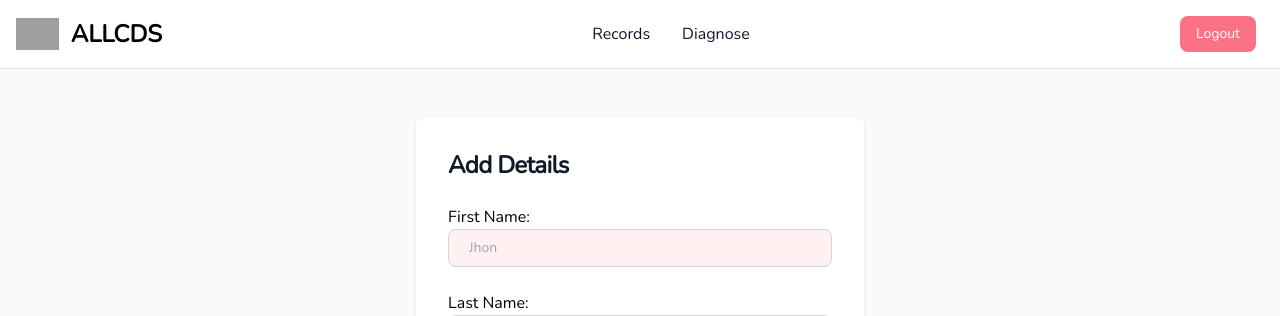
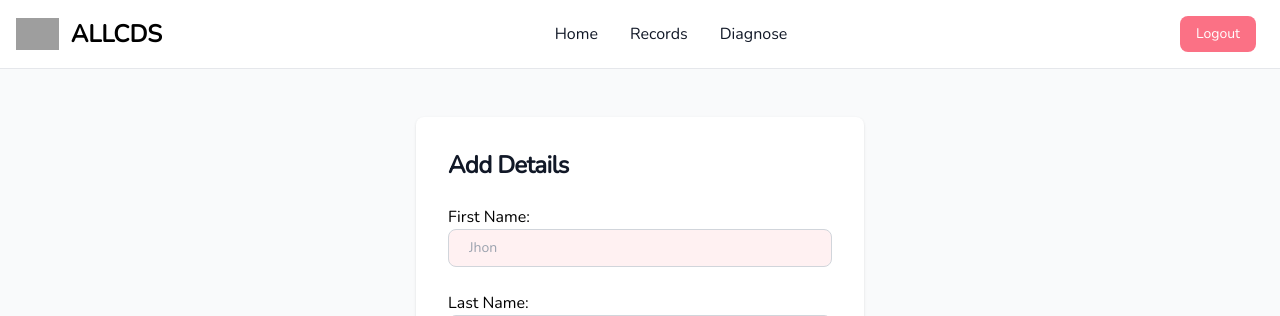
Before and after one commit to ZeenathZahra/ALLCDS, a Django app: page /add_record/ in a window 1280 px wide. Shown: the top 316 px of the page. Run offline with Django 4.2, Linux system fonts and the light colour scheme; the visitor is signed in with stand-in values (Sample User, id 1); some libraries are stand-ins or nearby versions; grey boxes are pictures that could not be loaded.

Commit message:
Added Home Navigation

```diff
--- a/Nexus/Nexus/settings.py
+++ b/Nexus/Nexus/settings.py
@@ -80,7 +80,7 @@ DATABASES = {
         'ENGINE': 'django.db.backends.mysql',
         'NAME':'allcds',
         'USER':'root',
-        'PASSWORD':'Dragon',
+        'PASSWORD':'',
         'HOST':'127.0.0.1',
         'PORT':'3348',
         }
--- a/Nexus/allcds/forms.py
+++ b/Nexus/allcds/forms.py
@@ -33,7 +33,7 @@ class SignUpForm(UserCreationForm):
 
 
 class AddRecordForm(forms.ModelForm):
-    first_name= forms.CharField(required=False ,label="First Name",max_length=100,widget=forms.TextInput(attrs={'class':'px-5 bg-rose-50 border border-gray-300 text-gray-900  bg-rose-50 border border-gray-300 text-gray-900 py-2 w-full  focus:ring-4 focus:outline-none focus:ring-primary-300 rounded-lg block mb-2 text-sm font-medium text-gray-900 dark:text-black','placeholder':'Jhon','required':True}))
+    first_name= forms.CharField(required=False ,label="First Name",max_length=100,widget=forms.TextInput(attrs={'class':'px-5 bg-rose-50 border border-gray-300 text-gray-900  bg-rose-50 border border-gray-300 text-gray-900 py-2 w-full  focus:ring-4 focus:outline-none focus:ring-primary-300 rounded-lg block mb-2 text-sm font-medium text-gray-900 dark:text-white','placeholder':'Jhon','required':True}))
     last_name= forms.CharField(required=False,label="Last Name",max_length=100,widget=forms.TextInput(attrs={'class':'px-5 bg-rose-50 border border-gray-300 text-gray-900  bg-rose-50 border border-gray-300 text-gray-900 py-2 w-full  focus:ring-4 focus:outline-none focus:ring-primary-300 rounded-lg block mb-2 text-sm font-medium text-gray-900 dark:text-black','placeholder':'Doe','required':True  }))
     age=forms.IntegerField(required=False ,label="Age",widget=forms.NumberInput(attrs={'class':'px-5 bg-rose-50 border border-gray-300 text-gray-900  bg-rose-50 border border-gray-300 text-gray-900 py-2 w-full  focus:ring-4 focus:outline-none focus:ring-primary-300 rounded-lg block mb-2 text-sm font-medium text-gray-900 dark:text-black','placeholder':'27' ,'required':True  }))
 
--- a/Nexus/allcds/templates/navbar.html
+++ b/Nexus/allcds/templates/navbar.html
@@ -29,7 +29,9 @@
     <ul class="flex flex-col p-4 md:p-0 mt-4 font-medium border border-gray-100 rounded-lg bg-gray-50 md:flex-row md:space-x-8 md:mt-0 md:border-0 md:bg-white dark:bg-gray-800 md:dark:bg-gray-900 dark:border-gray-700">
 
      {% if user.is_authenticated %}
-
+     <li>
+      <a href="{% url 'home' %}" class="block py-2 pl-3 pr-4 text-gray-900 rounded hover:bg-gray-100 md:hover:bg-transparent md:hover:text-rose-700 md:p-0 md:dark:hover:text-blue-500 dark:text-white dark:hover:bg-gray-700 dark:hover:text-white md:dark:hover:bg-transparent dark:border-gray-700">Home</a>
+    </li>
       <li>
           <a href="{% url 'records' %}" class="block py-2 pl-3 pr-4 text-gray-900 rounded hover:bg-gray-100 md:hover:bg-transparent md:hover:text-rose-700 md:p-0 md:dark:hover:text-blue-500 dark:text-white dark:hover:bg-gray-700 dark:hover:text-white md:dark:hover:bg-transparent dark:border-gray-700">Records</a>
       </li>
```
Also changed, not shown: Nexus/media/clinical_results/Screenshot_2023-03-26_005913.png (added), Nexus/media/genatic_information/Screenshot_2023-03-26_005913.png (added), Nexus/media/images/Screenshot_2023-03-26_005913.png (added), Nexus/media/lab_results/Screenshot_2023-03-26_005913.png (added), Nexus/media/medical_history/Screenshot_2023-03-26_005913.png (added), Nexus/media/radiology_results/Screenshot_2023-03-26_005913.png (added).
